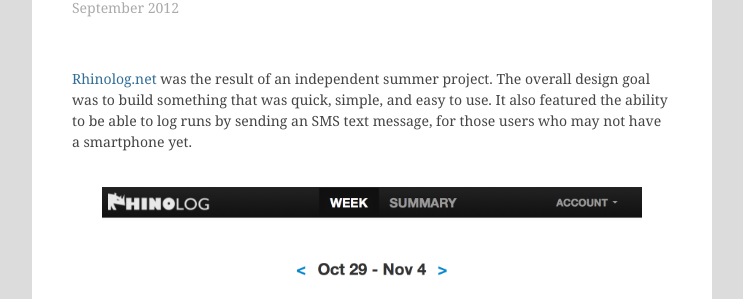
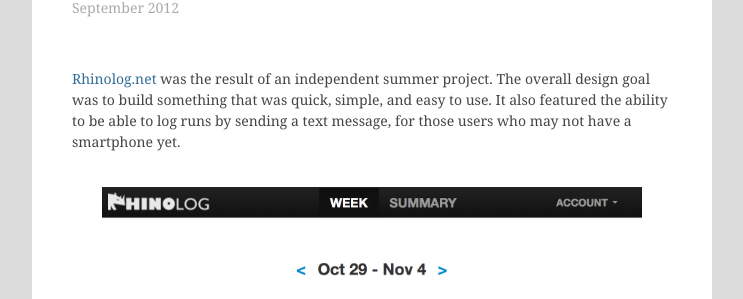
Before and after one commit to chipjacks/chipjacks.github.io, a Jekyll site: the page built from _posts/2012-09-20-rhinolog.markdown, in a window 1280 px wide. Shown: the part 296-595 px from the top of the page, without its empty margins (268-1011 px from the left). Built offline with Jekyll 4.4.1, drawn with Linux system fonts in a browser that asks for light colours; Markdown is read by kramdown in place of the engine named in the settings.

Commit message:
revisions

```diff
--- a/_posts/2012-09-20-rhinolog.markdown
+++ b/_posts/2012-09-20-rhinolog.markdown
@@ -8,7 +8,7 @@ categories: projects
 [Rhinolog.net](http://www.rhinolog.net/) was the result of an independent summer
 project. The overall design goal was to build something that was quick, simple,
 and easy to use. It also featured the ability to be able to log runs by sending
-an SMS text message, for those users who may not have a smartphone yet.
+a text message, for those users who may not have a smartphone yet.
 
 <div id="figure" align="center">
   <img src="/images/rhinolog_screenshot.png" width="90%">
```
Also changed, not shown: _posts/2013-12-28-lance-armstrong.markdown (+4 -4 lines).
